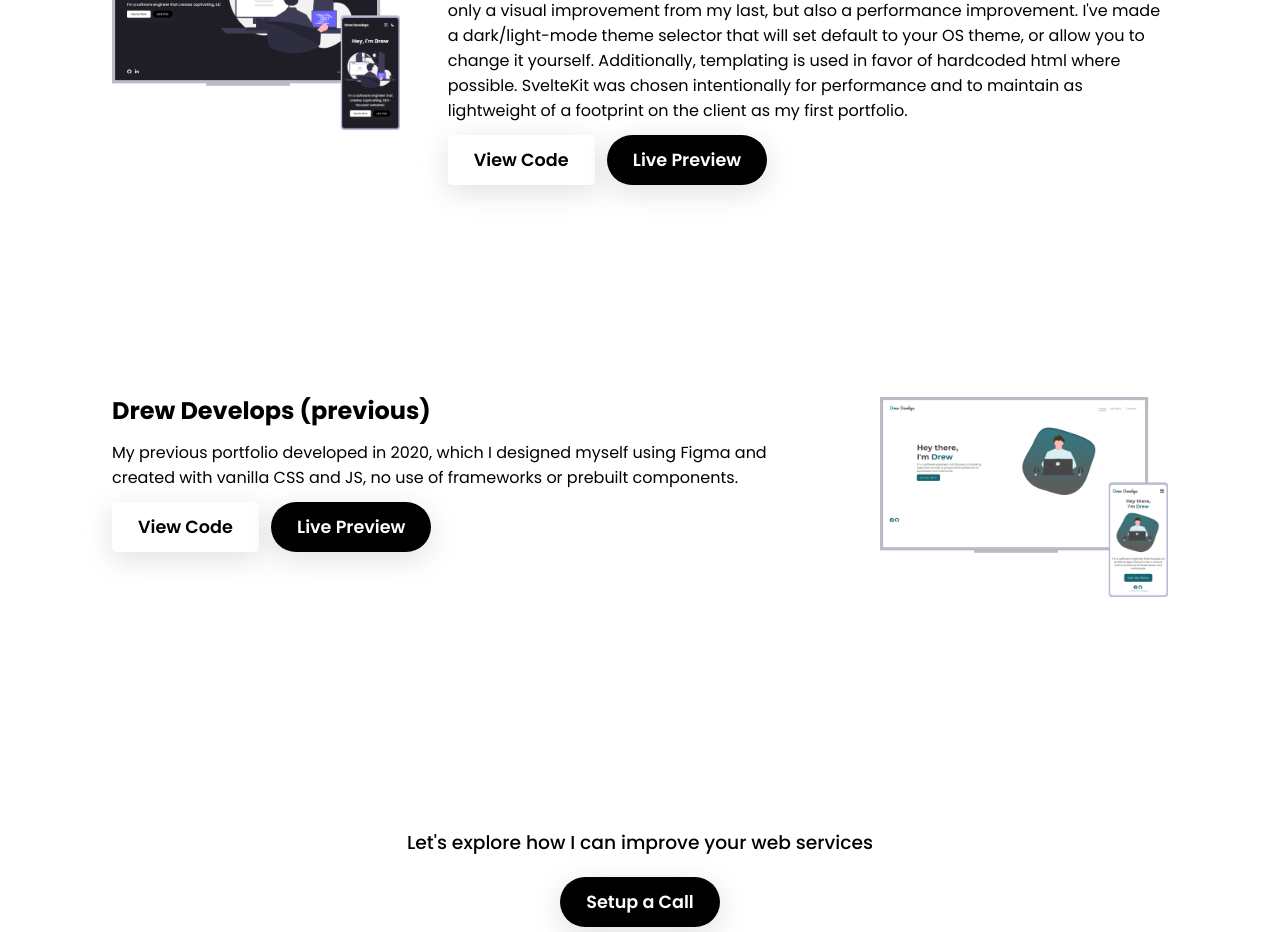
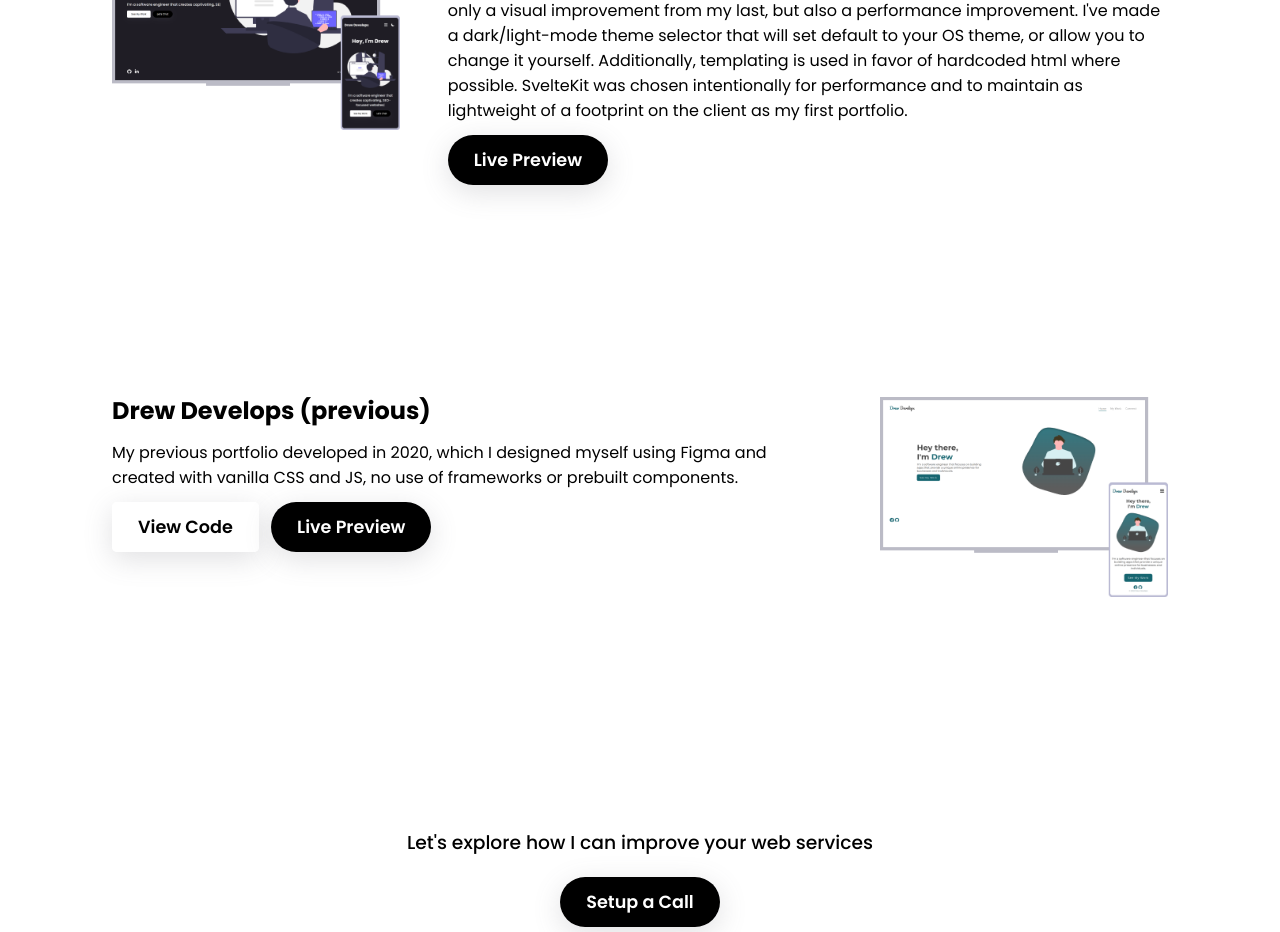
Before and after one commit to drewdoesdevelopment/drew-develops, a SvelteKit app: page /previous-work in a window 1280 px wide. Shown: the part 1240-2172 px from the top of the page. Built offline with nearby package versions, Linux system fonts and the light colour scheme.

Commit message:
Adds favicon

```diff
--- a/src/app.html
+++ b/src/app.html
@@ -2,10 +2,10 @@
 <html lang="en">
 	<head>
 		<meta charset="utf-8" />
-		<link rel="icon" href="%sveltekit.assets%/favicon.png" />
+		<link rel="icon" href="../static/favicon.png" />
 		<meta name="viewport" content="width=device-width" />
+        <title>Drew Develops</title>
 		%sveltekit.head%
-        <title>Drew Develops</title>
 	</head>
 	<body data-sveltekit-preload-data="hover">
 		<div style="display: contents">%sveltekit.body%</div>
--- a/src/data/workExamples.json
+++ b/src/data/workExamples.json
@@ -19,8 +19,7 @@
         "name": "Drew Develops (current)",
         "longDesc": "Built with SvelteKit using fully unique styles designed myself, this refreshed website is not only a visual improvement from my last, but also a performance improvement. I've made a dark/light-mode theme selector that will set default to your OS theme, or allow you to change it yourself. Additionally, templating is used in favor of hardcoded html where possible. SvelteKit was chosen intentionally for performance and to maintain as lightweight of a footprint on the client as my first portfolio.",
         "imgSrc": "/images/DrewDevelopsDisplayNew.png",
-        "isPublic": true,
-        "codeUrl": "https://github.com/drewdoesdevelopment/TM-Buddy",
+        "isPublic": false,
         "previewUrl": "https://www.drewdevelops.com/"
     },
     {
@@ -28,7 +27,7 @@
         "longDesc": "My previous portfolio developed in 2020, which I designed myself using Figma and created with vanilla CSS and JS, no use of frameworks or prebuilt components.",
         "imgSrc": "/images/DrewDevelopsDisplay.png",
         "isPublic": true,
-        "codeUrl": "https://github.com/drewdoesdevelopment/TM-Buddy",
+        "codeUrl": "https://github.com/drewdoesdevelopment/Drew-Develops-Portfolio",
         "previewUrl": "https://www.drewdevelops.com/"
     }
 ]
```
Also changed, not shown: static/favicon.png.
